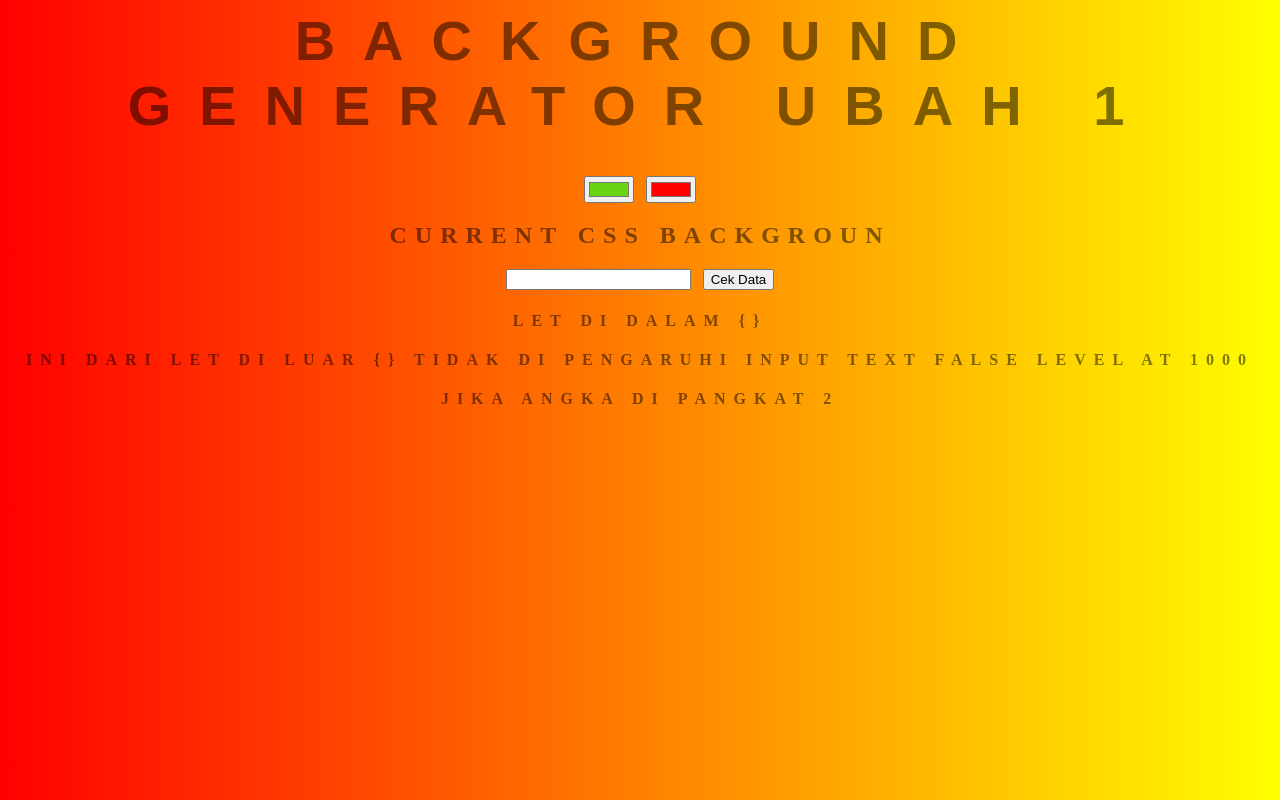
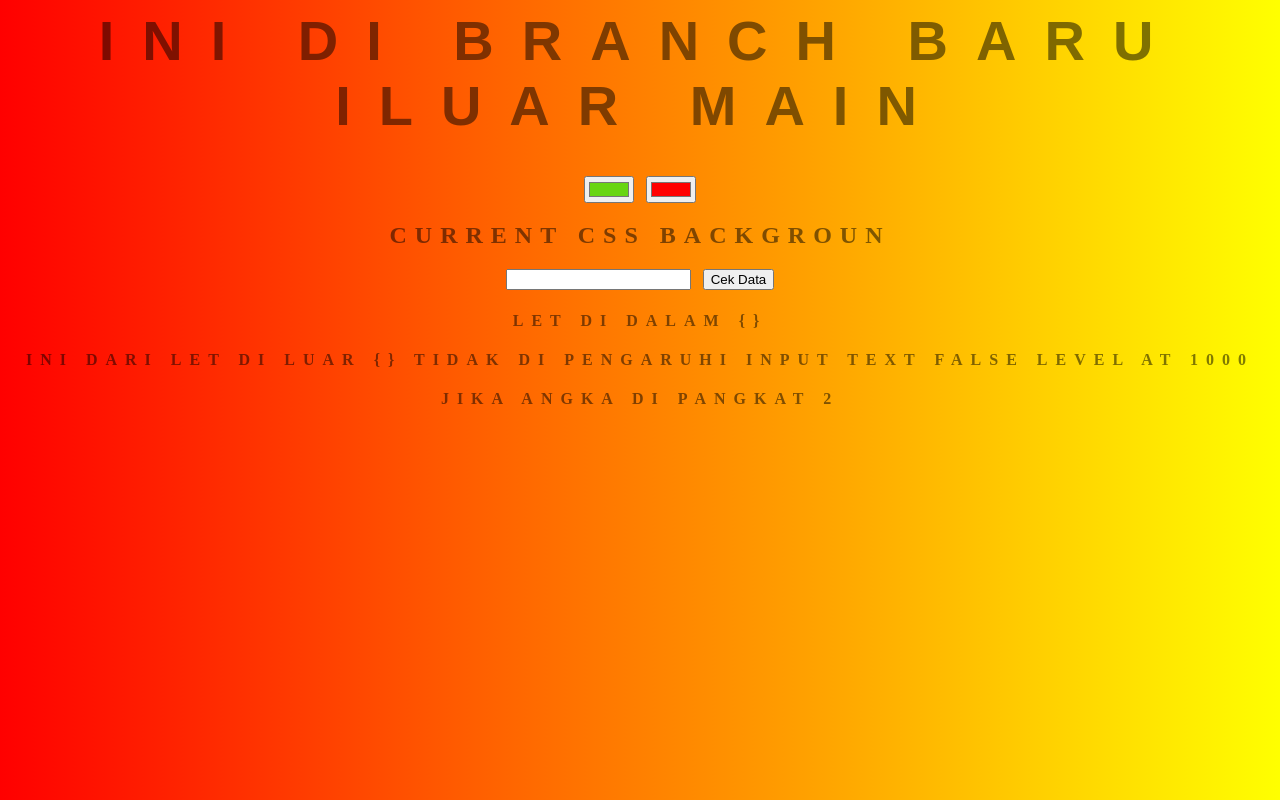
Before and after one commit to masdany/latihgithub, a plain HTML site: page index.html in a window 1280 px wide. Drawn offline with Linux system fonts and the light colour scheme.

Commit message:
ini kuubah di branch feature baru

```diff
--- a/index.html
+++ b/index.html
@@ -7,7 +7,7 @@
     <title>gradient back</title>
   </head>
   <body id="mybody">
-    <h1>background generator ubah 1</h1>
+    <h1>ini di branch baru iluar main</h1>
     <input class="color1" type="color" name="color1" value="#68D512" />
     <input class="color2" type="color" name="color2" value="#ff0000" />
 
```
